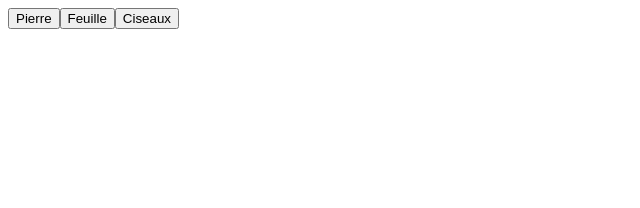
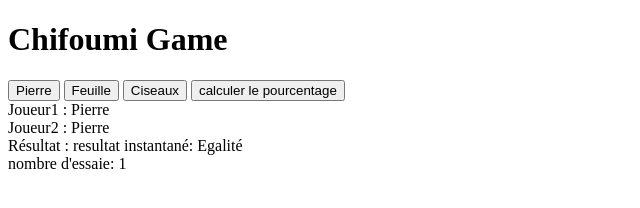
Before and after one commit to FAITH-ORAN/Jquery-Partie4, a plain HTML site: page exo-1/index.html in a window 1280 px wide. Both pictures are taken after a click on the button "Pierre". Shown: the whole page, without its empty margins (0-640 px from the left). Drawn offline with Linux system fonts and the light colour scheme.

Commit message:
ajout exo1

```diff
--- a/exo-1/index.html
+++ b/exo-1/index.html
@@ -7,7 +7,22 @@
     <title>exo1</title>
 </head>
 <body>
+    <h1>Chifoumi Game</h1>
+      <div class="container">
+       <div class="row">
+        <div class="col-md-12 m-10">
+        <button id="btn1"  type="button" class="btn btn-primary ">Pierre</button>
+        <button id="btn2" type="button" class="btn btn-secondary ">Feuille</button>
+        <button id="btn3" type="button" class="btn btn-success ">Ciseaux</button>
+        <input type="button"id=btn value="calculer le pourcentage">
+         <div id="box"></div>
+         <div id="box1"></div>
+         <div id="box2"></div>
+         <div id="box3"></div>
+        </div>
+       </div>
+     </div>
     <script src="../jquery.js"></script>
-    <script src="main.js"></script
+    <script src="main.js"></script>
 </body>
 </html>
--- a/exo-1/main.js
+++ b/exo-1/main.js
@@ -1,16 +1,21 @@
-var button1="<button id='btn1'>Pierre</button>";
-var button2="<button id='btn2'>Feuille</button>";
-var button3="<button id='btn3'>Ciseaux</button>";
-var div="<div id='div1'></div>";
 
-$(document).ready(function(){
-    $("body").prepend(button1,button2,button3,div);
-     btn=new Array(button1,button2,button3);
-    for (let i = 0; i < btn.length; i++) {//j'ai créé une loop je l'ai initialisé i=index 0 et le i sera inférrieur au choix des boutton et j'ai incrémenter pour sortir de la loop
-        $("button").click(function(){//j'ai ajouté un boutton evenement clique et j'ai nommé ma fonction
-        //j'ai crée ma fonction
-          var gamer1 = $("button").html();//j'ai déclaré des variables locales le innerHtml accede au contenu
-          var gamer2 = [$("button").Math.floor(Math.random() * btn.length)].html();//math random il génére alétoirement des nombres
+
+var buttons = document.querySelectorAll("button");//j'ai séléctionné mes trois boutton avec le sélecteur css query
+var score=document.getElementById("box2");
+let count = 0;
+let gamerA=0;
+let gamerB=0
+var numberChoice=$("button").click(function() {
+  count++;
+  $("#box1").html("nombre d'essaie: "+count);
+})
+
+
+for (let i = 0; i < buttons.length; i++) {//j'ai créé une loop je l'ai initialisé i=index 0 et le i sera inférrieur au choix des boutton et j'ai incrémenter pour sortir de la loop
+  buttons[i].addEventListener('click', displayChoice)//j'ai ajouté un boutton evenement clique et j'ai nommé ma fonction
+  function displayChoice(){//j'ai crée ma fonction
+    var gamer1 = buttons[i].innerHTML;//j'ai déclaré des variables locales le innerHtml accede au contenu
+    var gamer2 = buttons[Math.floor(Math.random() * buttons.length)].innerHTML;//math random il génére alétoirement des nombres
     let result = "";
 
     if (gamer1===gamer2) {
@@ -18,19 +23,27 @@ $(document).ready(function(){
     }
     else if ((gamer1=== "Pierre" && gamer2 === "Ciseaux") || (gamer1 === "Ciseaux" && gamer2 === "Feuille") || (gamer1 === "Feuille") && (gamer2 === "Pierre")) {
       result = " joueur 1 a gagné";
+      gamerA++;
+       score.innerHTML="J'ai gagné:" +gamerA +" fois";
+      $("#btn").click(function(){
+        $("#box3").html("le pourcentage de victoire est"+gamerA*100/count+"%")
+        //console.log(gamerA*100/count);
+
+       })
     }
     else {
       result = "joueur 2 a gagné";
+
     }
-       $("#box").html() = `
+
+  document.getElementById("box").innerHTML = `
   Joueur1 : ${gamer1}</br>
   Joueur2 : ${gamer2} <br/>
-        Résultat : ${result}
+  Résultat : ${"resultat instantané: "+result}
 `  ;
 
 
-        });
+  };
 
 
 }
-})
```
Lines whose indentation alone changed are shown as unchanged.
